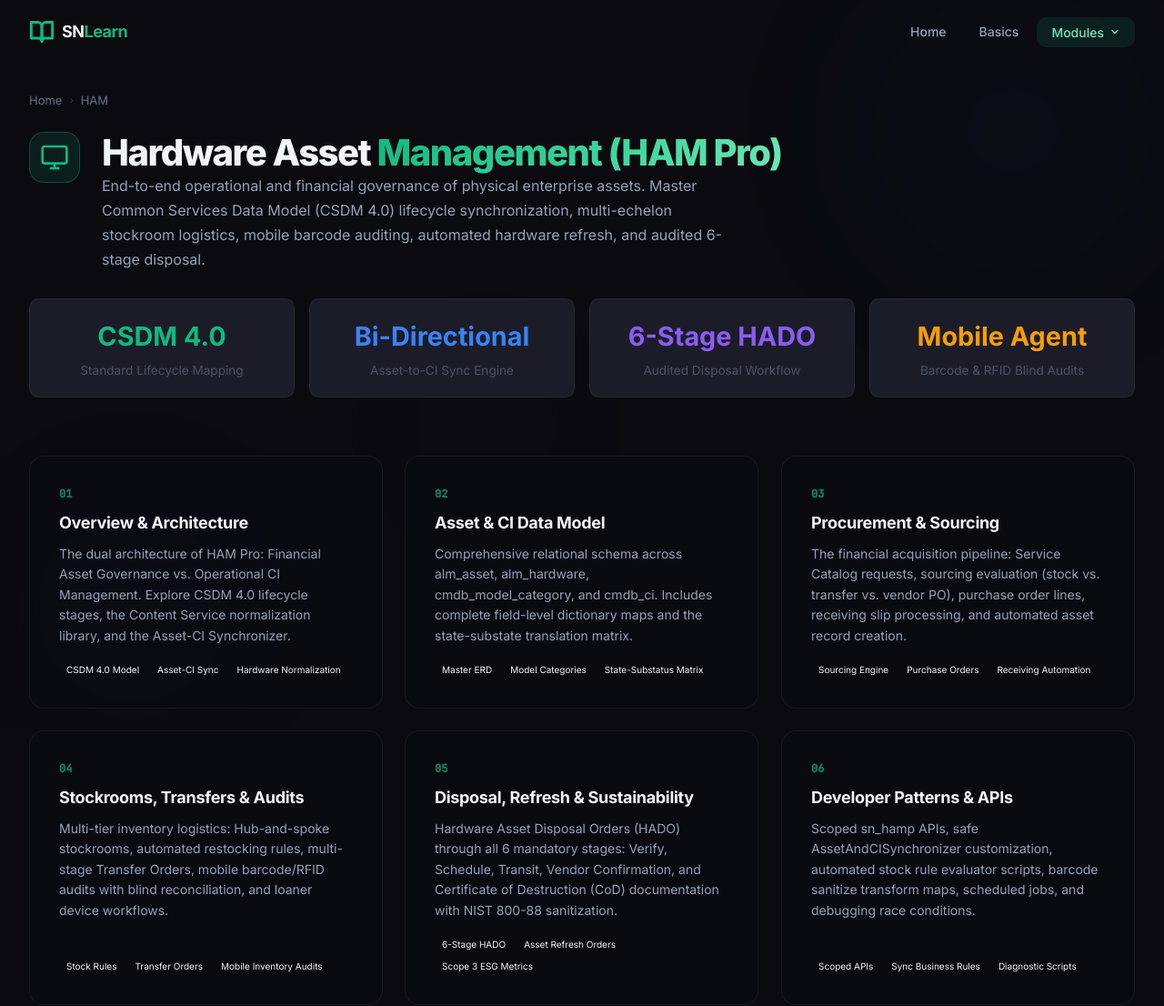
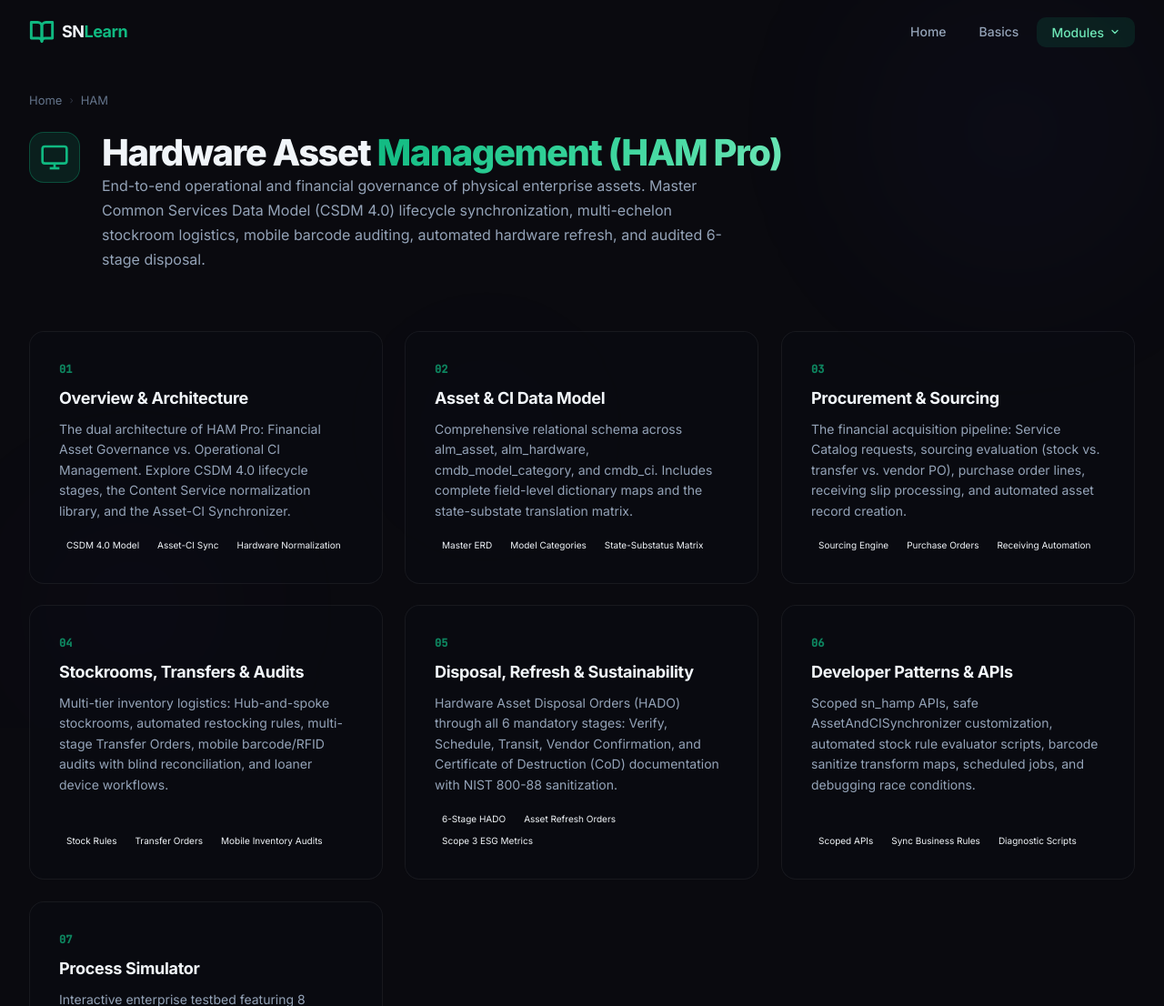
Before and after one commit to Usama1k99/SNLearn, a Node server app: page /ham in a window 1280 px wide. Shown: the top 1106 px of the page at 91% size. Run offline with Node 20, Linux system fonts and the light colour scheme; some web fonts are replaced.

Commit message:
fix: remove metric stats boxes from HAM and SAM hub pages

```diff
--- a/views/pages/ham/index.ejs
+++ b/views/pages/ham/index.ejs
@@ -23,26 +23,6 @@
                     <p class="irm-hub-subtitle">
                         End-to-end operational and financial governance of physical enterprise assets. Master Common Services Data Model (CSDM 4.0) lifecycle synchronization, multi-echelon stockroom logistics, mobile barcode auditing, automated hardware refresh, and audited 6-stage disposal.
                     </p>
-                </div>
-            </div>
-
-            <!-- Stats Bar -->
-            <div class="grid-4" style="margin-top: 28px; gap: 16px;">
-                <div class="card-basic" style="text-align: center; padding: 18px 12px;">
-                    <div style="font-size: 1.8rem; font-weight: 700; color: #10b981;">CSDM 4.0</div>
-                    <div style="font-size: 0.85rem; color: var(--text-muted); margin-top: 4px;">Standard Lifecycle Mapping</div>
-                </div>
-                <div class="card-basic" style="text-align: center; padding: 18px 12px;">
-                    <div style="font-size: 1.8rem; font-weight: 700; color: #3b82f6;">Bi-Directional</div>
-                    <div style="font-size: 0.85rem; color: var(--text-muted); margin-top: 4px;">Asset-to-CI Sync Engine</div>
-                </div>
-                <div class="card-basic" style="text-align: center; padding: 18px 12px;">
-                    <div style="font-size: 1.8rem; font-weight: 700; color: #8b5cf6;">6-Stage HADO</div>
-                    <div style="font-size: 0.85rem; color: var(--text-muted); margin-top: 4px;">Audited Disposal Workflow</div>
-                </div>
-                <div class="card-basic" style="text-align: center; padding: 18px 12px;">
-                    <div style="font-size: 1.8rem; font-weight: 700; color: #f59e0b;">Mobile Agent</div>
-                    <div style="font-size: 0.85rem; color: var(--text-muted); margin-top: 4px;">Barcode &amp; RFID Blind Audits</div>
                 </div>
             </div>
         </div>
```
Also changed, not shown: views/pages/sam/index.ejs (+0 -20 lines).
